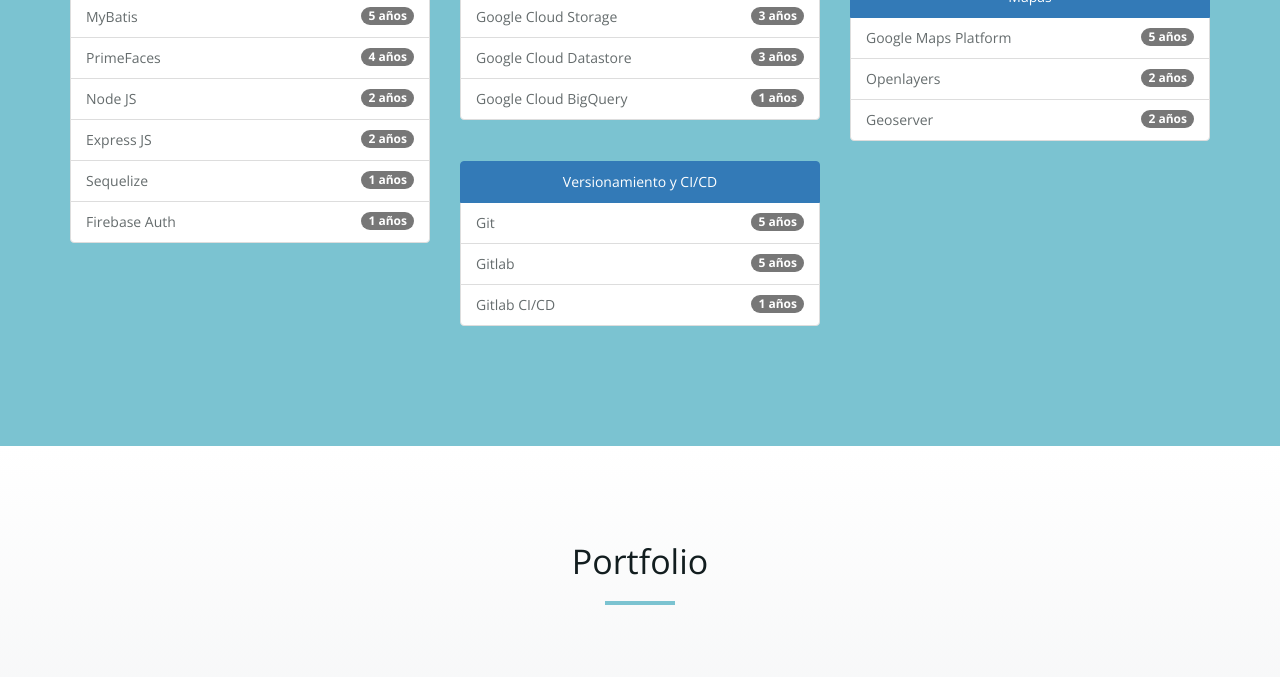
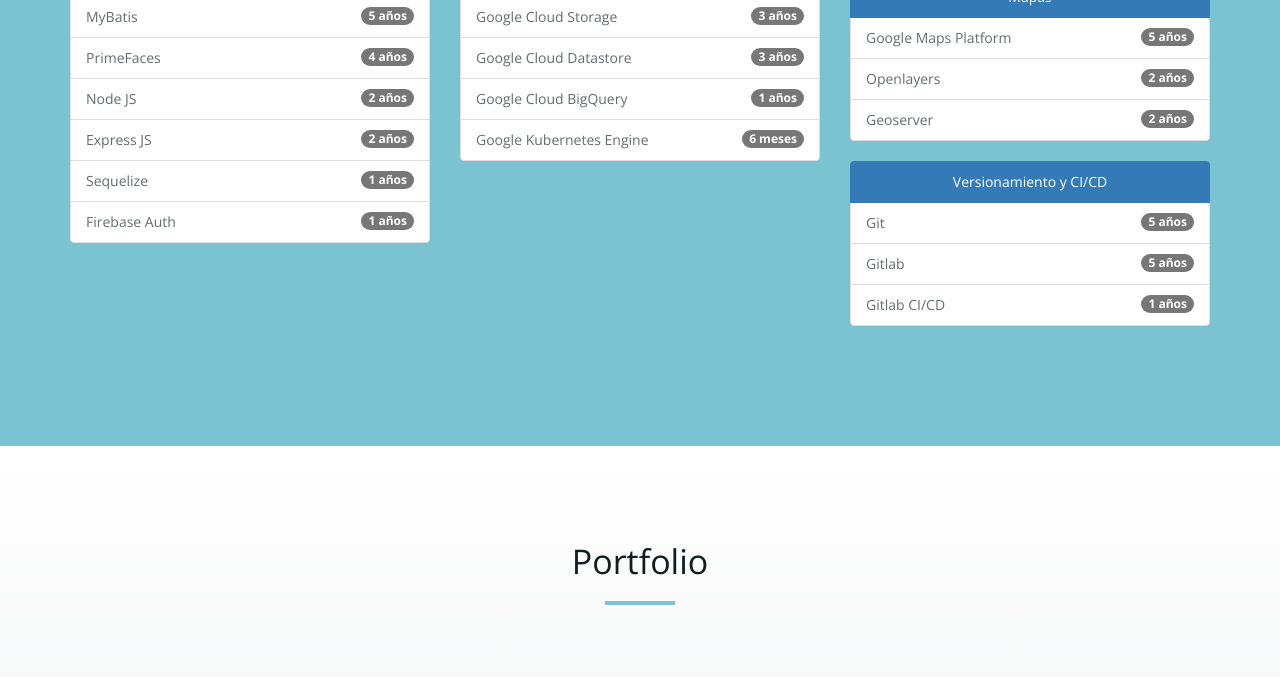
Before and after one commit to HectorNJ/hnino.com, a plain HTML site: page index.html in a window 1280 px wide. Shown: the part 2061-2738 px from the top of the page. Drawn offline with nearby package versions, Linux system fonts and the light colour scheme.

Commit message:
Se agregó Kubernetes

```diff
--- a/index.html
+++ b/index.html
@@ -162,6 +162,7 @@
           <li class="list-group-item">Google Cloud Storage<span class="badge bg-primary rounded-pill">3 años</span></li>
           <li class="list-group-item">Google Cloud Datastore<span class="badge bg-primary rounded-pill">3 años</span></li>
           <li class="list-group-item">Google Cloud BigQuery<span class="badge bg-primary rounded-pill">1 años</span></li>
+          <li class="list-group-item">Google Kubernetes Engine<span class="badge bg-primary rounded-pill">6 meses</span></li>
         </ul>
       </div>
 
```
